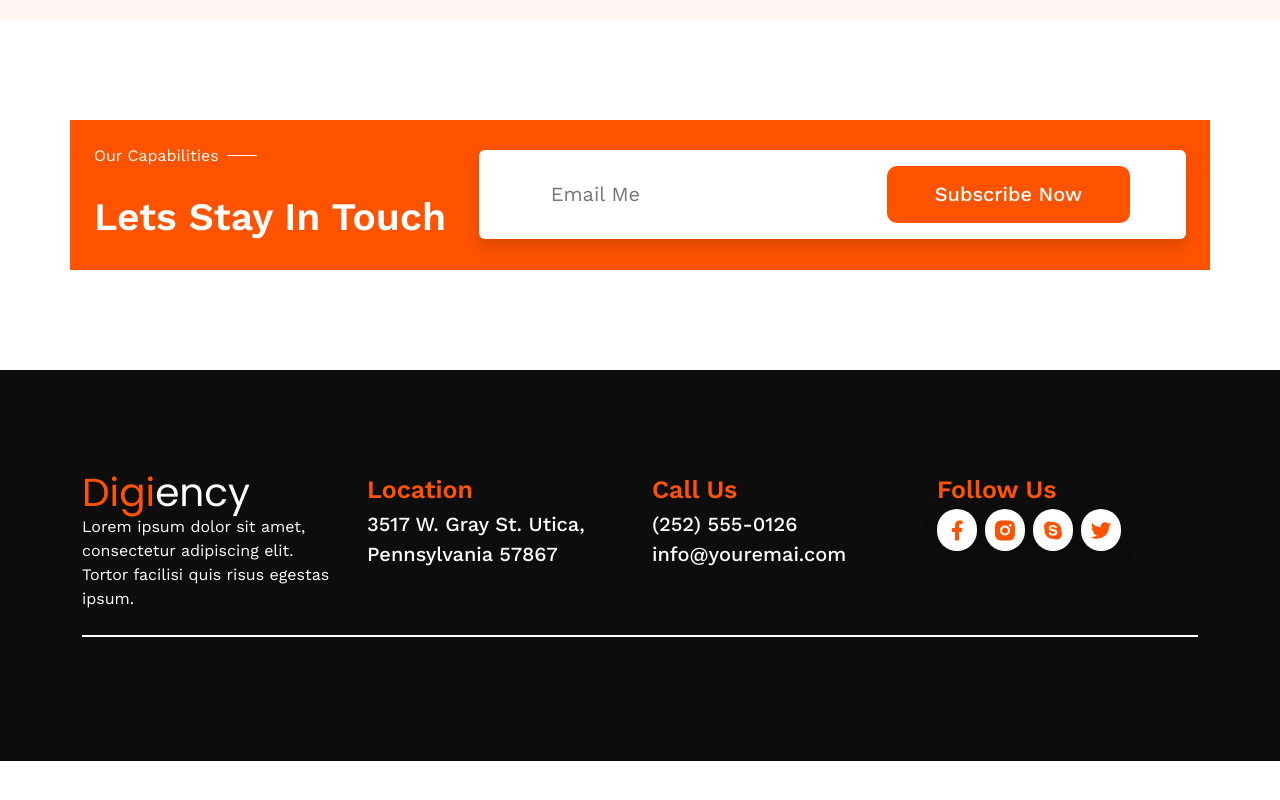
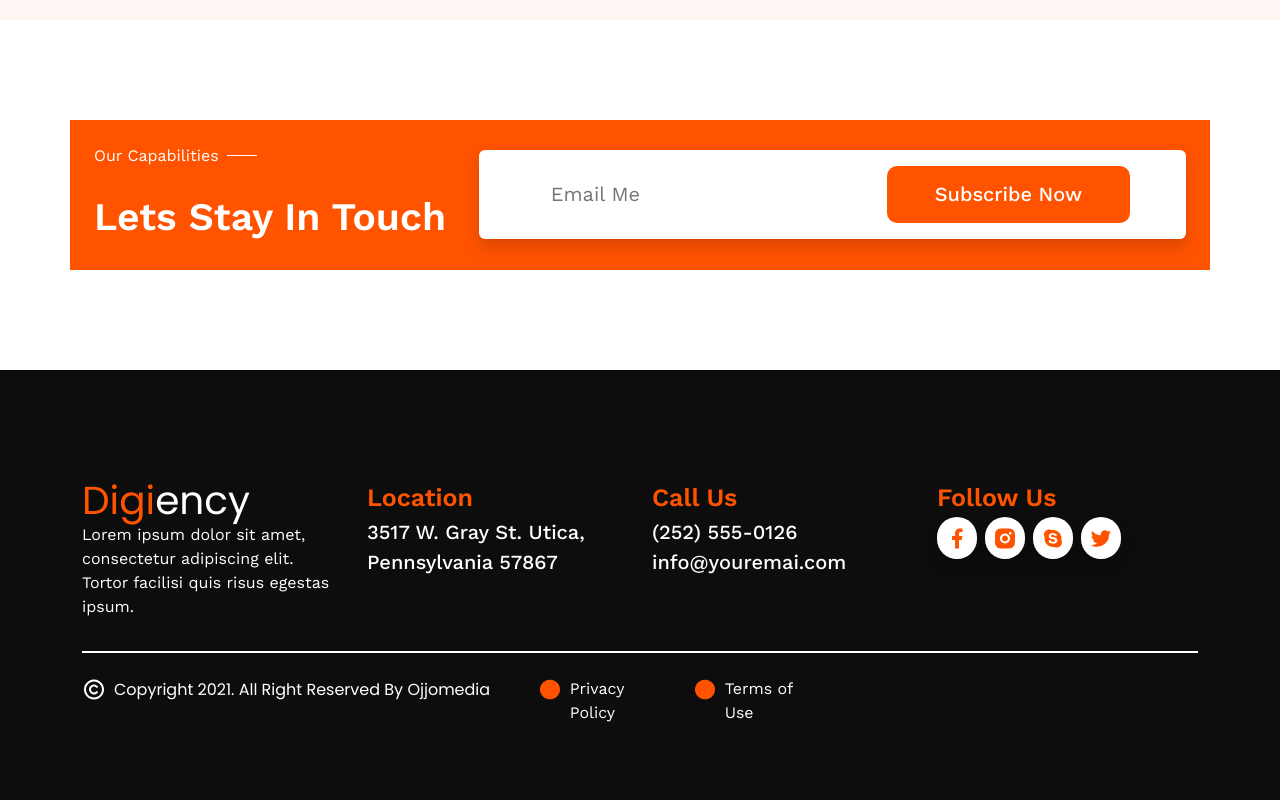
Before and after one commit to Sandeep-508/Digiency, a plain HTML site: page index.html in a window 1280 px wide. Shown: the part 5668-6468 px from the top of the page. Before the commit the page ends 6429 px from the top, so only its background shows below. Drawn offline with nearby package versions, Linux system fonts and the light colour scheme.

Commit message:
completed the project

```diff
--- a/assets/css/style.css
+++ b/assets/css/style.css
@@ -594,3 +594,46 @@ p {
     height: 2px;
     background-color: white;
 }
+
+.copy {
+    font-family: var(--work);
+    font-size: var(--font-size-16);
+    line-height: var(--font-size-25);
+    color: white;
+}
+
+.terms {
+    font-family: var(--poppins);
+    font-weight: var(--font-weight-400);
+    font-size: var(--font-size-16);
+    line-height: var(--lh-24);
+}
+
+
+
+/* scroll bar changes */
+
+::-webkit-scrollbar {
+    width: 15px;
+    height: 15px;
+}
+
+::-webkit-scrollbar-track {
+    border-radius: 10px;
+    background-color: rgba(0, 255, 255, 0.1);
+}
+
+::-webkit-scrollbar:hover {
+    background-color: rgba(0, 255, 255, 0.3);
+}
+
+::-webkit-scrollbar-thumb {
+    /* background: #00FFFF; */
+    background-color: var(--orange-color);
+    border-radius: 10px;
+    box-shadow: 0px 0px 15px #00FFFF;
+}
+
+::-webkit-scrollbar-thumb:hover {
+    background-color: #6EFFFF;
+}
--- a/index.html
+++ b/index.html
@@ -681,22 +681,22 @@
     <section class="py-100 black_bg">
         <div class="container">
             <div class="row">
-                <div class="col-lg-3">
+                <div class="col-lg-3 py-2">
                     <p class="digiency text-white"><span class="digi">Digi</span>ency</p>
                     <p class="lorem text-white">Lorem ipsum dolor sit amet, consectetur adipiscing elit. Tortor facilisi
                         quis risus egestas ipsum.
                     </p>
                 </div>
-                <div class="col-lg-3 col-md-6">
+                <div class="col-lg-3 col-md-6 py-2">
                     <p class="loc">Location</p>
                     <p class="name text-white">3517 W. Gray St. Utica, Pennsylvania 57867</p>
                 </div>
-                <div class="col-lg-3 col-md-6">
+                <div class="col-lg-3 col-md-6 py-2">
                     <p class="loc">Call Us</p>
                     <p class="name text-white">(252) 555-0126</p>
                     <p class="name text-white">info@youremai.com</p>
                 </div>
-                <div class="col-lg-3 col-md-6">
+                <div class="col-lg-3 col-md-6 py-2">
                     <p class="loc">Follow Us</p>
                     <div class="d-flex gap-2">
                         <div class="p-2 rounded-5 shadow bg-white hover_effect">
@@ -742,6 +742,22 @@
                 </div>
             </div>
             <div class="a_line my-4"></div>
+            <div class="d-flex gap-5 flex-wrap">
+                <div class="d-flex gap-2">
+                    <img src="./assets/svg/copyright-fill.svg" alt="copyright-fill">
+                    <p class="copy">Copyright 2021. All Right Reserved By Ojjomedia</p>
+                </div>
+                <div class="d-flex gap-4">
+                    <div class="d-flex gap-2">
+                        <img src="./assets/svg/red_dots.svg" alt="red_dots">
+                        <p class="terms text-white max-wid">Privacy Policy</p>
+                    </div>
+                    <div class="d-flex gap-2">
+                        <img src="./assets/svg/red_dots.svg" alt="red_dots">
+                        <p class="terms text-white max-wid">Terms of Use</p>
+                    </div>
+                </div>
+            </div>
         </div>
     </section>
     <script src="https://cdnjs.cloudflare.com/ajax/libs/jquery/3.7.1/jquery.min.js"
```
Also changed, not shown: assets/svg/copyright-fill.svg (added), assets/svg/red_dots.svg (added).
